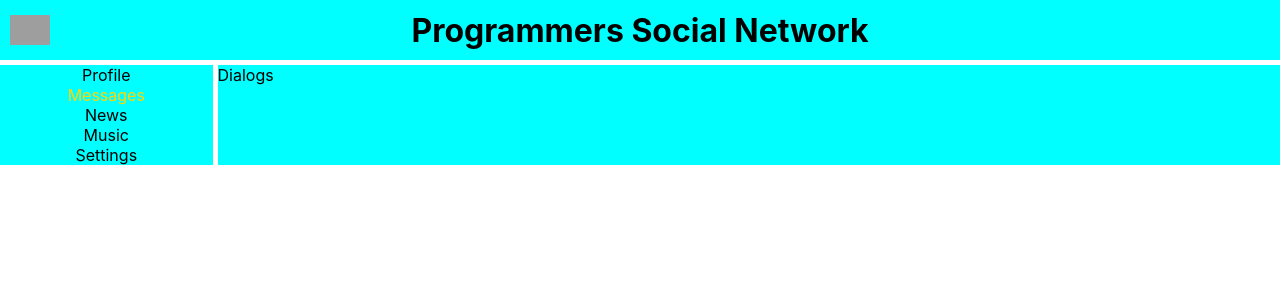
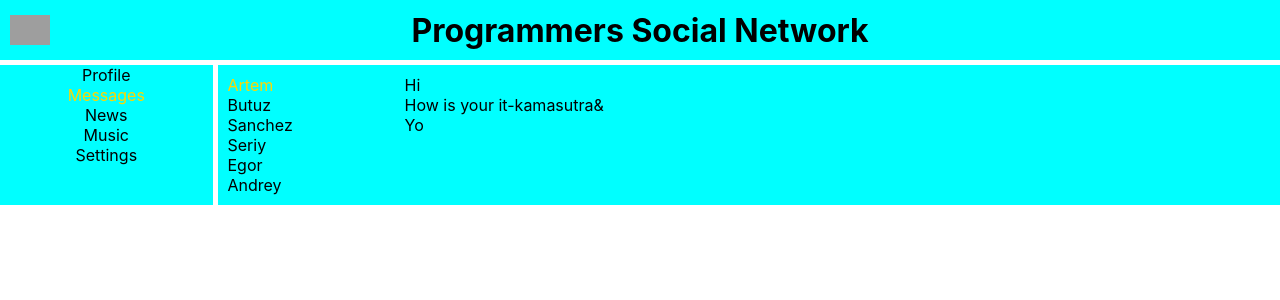
Before and after one commit to Koto-Vi/Social_Network_React, a React (Create React App) app: page /dialogs in a window 1280 px wide. Shown: the top 300 px of the page. Built offline with nearby package versions, Linux system fonts and the light colour scheme; grey boxes are pictures that could not be loaded.

Commit message:
Сверстал страничку диалогов

```diff
--- a/src/components/Dialogs/Dialogs.jsx
+++ b/src/components/Dialogs/Dialogs.jsx
@@ -3,9 +3,34 @@ import s from './Dialogs.module.scss';
 
 const Dialogs = (props) => {
     return (
-        <div>
-            Dialogs
+        <div className={s.dialogs}>
+            <div className={s.dialogsItems}>
+                <div className={s.item + ' ' + s.active}>
+                    Artem
+                </div>
+                <div className={s.item}>
+                    Butuz
+                </div>
+                <div className={s.item}>
+                    Sanchez
+                </div>
+                <div className={s.item}>
+                    Seriy
+                </div>
+                <div className={s.item}>
+                    Egor
+                </div>
+                <div className={s.item}>
+                    Andrey
+                </div>
+            </div>
+            <div className={s.messages}>
+                <div className={s.message}>Hi</div>
+                <div className={s.message}>How is your it-kamasutra&</div>
+                <div className={s.message}>Yo</div>
+            </div>
         </div>
+
     );
 }
 
--- a/src/components/Dialogs/Dialogs.module.scss
+++ b/src/components/Dialogs/Dialogs.module.scss
@@ -0,0 +1,20 @@
+.dialogs {
+    display: grid;
+    grid-template-columns: 2fr 10fr;
+    &Items {
+        padding: 10px;
+        .active {
+            color: gold;
+        }
+    }
+
+    .item {
+
+    }
+}
+
+.messages {
+    padding: 10px;
+    .message {
+    }
+}
```
